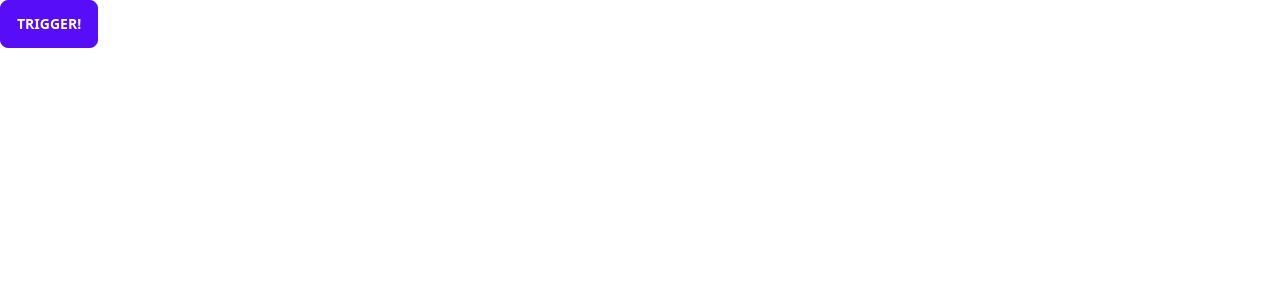
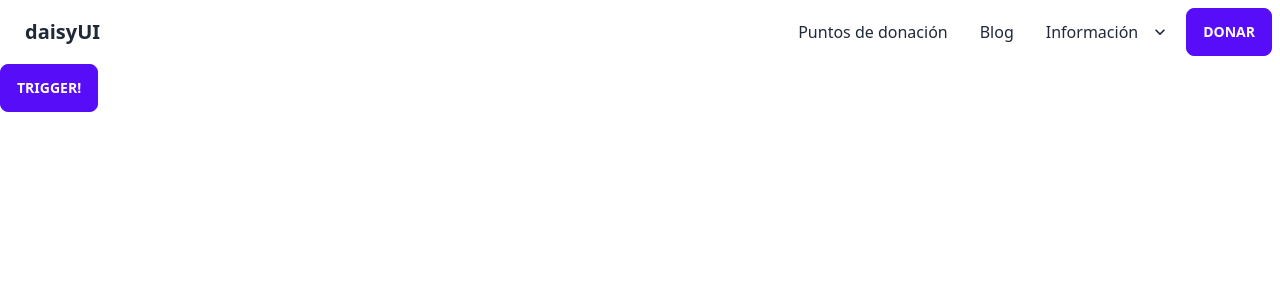
Before and after one commit to pablo-university/web-project, a Next.js app: page / in a window 1280 px wide. Shown: the top 300 px of the page. Built offline with nearby package versions, Linux system fonts and the light colour scheme.

Commit message:
chore: create base menu

```diff
--- a/components/layouts/LayoutWithDrawer.jsx
+++ b/components/layouts/LayoutWithDrawer.jsx
@@ -1,11 +1,13 @@
 import Drawer from "components/drawer/index";
+import Menu from "components/menu";
 
-export default function LayoutWithDrawer({children}) {
+export default function LayoutWithDrawer({ children }) {
   return (
     <Drawer aside={<p>content drawer</p>}>
-      <main>
-        {children}
-      </main>
+      <header>
+        <Menu></Menu>
+      </header>
+      <main>{children}</main>
     </Drawer>
-  )
+  );
 }
--- /dev/null
+++ b/components/menu/index.jsx
@@ -0,0 +1,42 @@
+export default function index() {
+  return (
+    <div className="navbar bg-base-100">
+      <div className="flex-1">
+        <a className="btn btn-ghost normal-case text-xl">daisyUI</a>
+      </div>
+      <div className="flex-none">
+        <ul className="menu menu-horizontal p-0">
+          <li>
+            <a>Puntos de donación</a>
+          </li>
+          <li>
+            <a>Blog</a>
+          </li>
+          <li tabIndex={0}>
+            <a>
+              Información
+              <svg
+                className="fill-current"
+                xmlns="http://www.w3.org/2000/svg"
+                width="20"
+                height="20"
+                viewBox="0 0 24 24"
+              >
+                <path d="M7.41,8.58L12,13.17L16.59,8.58L18,10L12,16L6,10L7.41,8.58Z" />
+              </svg>
+            </a>
+            <ul className="p-2 bg-base-100">
+              <li>
+                <a>Submenu 1</a>
+              </li>
+              <li>
+                <a>Submenu 2</a>
+              </li>
+            </ul>
+          </li>
+          <button className="btn btn-primary">DONAR</button>
+        </ul>
+      </div>
+    </div>
+  );
+}
```
Also changed, not shown: components/drawer/Trigger.jsx (+5 -5 lines).
